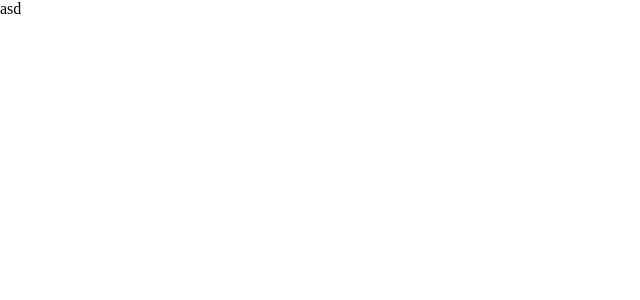
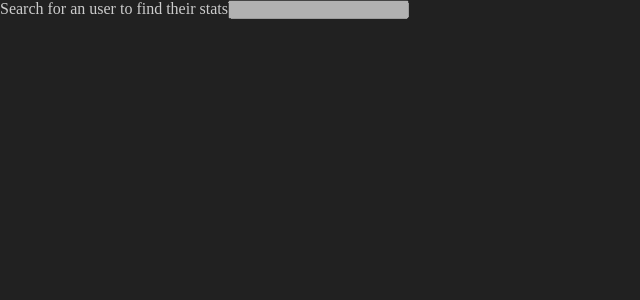
Before and after one commit to galleonpt/angular-weather-app, an Angular app: page / in a window 1280 px wide. Shown: the top 300 px of the page, without its empty margins (0-640 px from the left). Built offline with nearby package versions, Linux system fonts and the light colour scheme; no server answers.

Commit message:
feat: add github service and initial structure

```diff
--- a/src/app/app.component.css
+++ b/src/app/app.component.css
@@ -0,0 +1,7 @@
+main {
+    width: 100vw;
+    height: 100vh;
+
+    color: var(--text-color);
+    background-color: var(--background-color);
+}
--- a/src/app/app.component.html
+++ b/src/app/app.component.html
@@ -1,3 +1,12 @@
 <!-- <router-outlet /> -->
 
-<div>asd</div>
+<main>
+    <!-- Input to searc an user -->
+    <div>
+        <span>Search for an user to find their stats</span>
+        <input disabled />
+    </div>
+
+    <!-- User card -->
+    <div></div>
+</main>
--- a/src/app/app.component.ts
+++ b/src/app/app.component.ts
@@ -1,5 +1,6 @@
-import { Component } from '@angular/core';
+import { Component, OnInit } from '@angular/core';
 import { RouterOutlet } from '@angular/router';
+import { GithubApiService } from './services/github-api.service';
 
 @Component({
     selector: 'app-root',
@@ -8,6 +9,12 @@ import { RouterOutlet } from '@angular/router';
     templateUrl: './app.component.html',
     styleUrl: './app.component.css',
 })
-export class AppComponent {
-    title = 'angular-weather-app';
+export class AppComponent implements OnInit {
+    constructor(private githubApiService: GithubApiService) {}
+
+    ngOnInit(): void {
+        this.githubApiService
+            .getUserInfo()
+            .subscribe((data) => console.log(data));
+    }
 }
--- a/src/app/app.config.ts
+++ b/src/app/app.config.ts
@@ -1,5 +1,10 @@
-import { ApplicationConfig, provideZoneChangeDetection } from '@angular/core';
+import {
+    ApplicationConfig,
+    provideZoneChangeDetection,
+    importProvidersFrom,
+} from '@angular/core';
 import { provideRouter } from '@angular/router';
+import { HttpClientModule } from '@angular/common/http';
 
 import { routes } from './app.routes';
 
@@ -7,5 +12,6 @@ export const appConfig: ApplicationConfig = {
     providers: [
         provideZoneChangeDetection({ eventCoalescing: true }),
         provideRouter(routes),
+        importProvidersFrom(HttpClientModule),
     ],
 };
--- /dev/null
+++ b/src/app/services/github-api.service.ts
@@ -0,0 +1,13 @@
+import { HttpClient } from '@angular/common/http';
+import { Injectable } from '@angular/core';
+
+@Injectable({
+    providedIn: 'root',
+})
+export class GithubApiService {
+    constructor(private http: HttpClient) {}
+
+    getUserInfo() {
+        return this.http.get('https://api.github.com/users/galleonpt');
+    }
+}
--- a/src/styles.css
+++ b/src/styles.css
@@ -4,3 +4,8 @@
     margin: 0;
     box-sizing: border-box;
 }
+
+:root {
+    --text-color: #ccc;
+    --background-color: #212121;
+}
--- a/tsconfig.json
+++ b/tsconfig.json
@@ -1,4 +1,3 @@
-/* To learn more about this file see: https://angular.io/config/tsconfig. */
 {
     "compileOnSave": false,
     "compilerOptions": {
@@ -18,10 +17,7 @@
         "target": "ES2022",
         "module": "ES2022",
         "useDefineForClassFields": false,
-    "lib": [
-      "ES2022",
-      "dom"
-    ]
+        "lib": ["ES2022", "dom"]
     },
     "angularCompilerOptions": {
         "enableI18nLegacyMessageIdFormat": false,
```
Also changed, not shown: src/app/types/github.types.ts (added, +23 -0 lines). Lines whose indentation alone changed are shown as unchanged.
